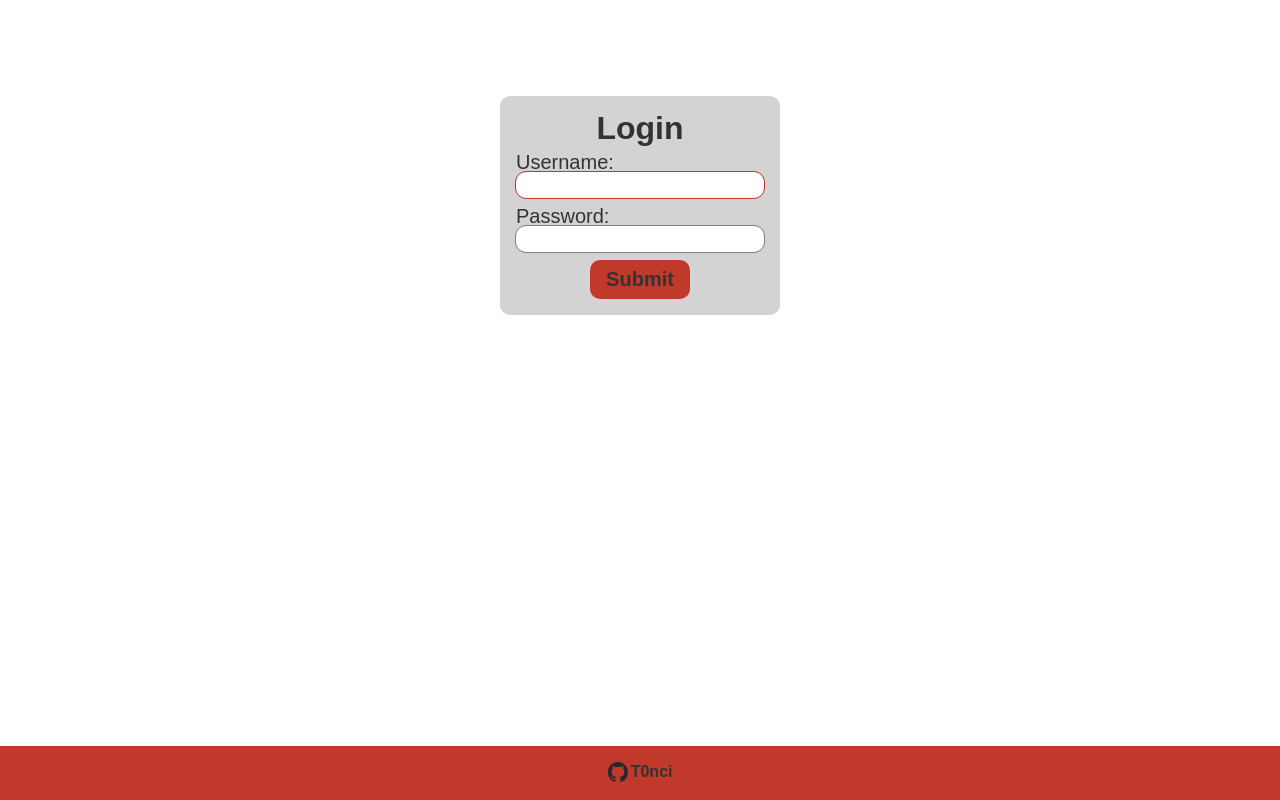
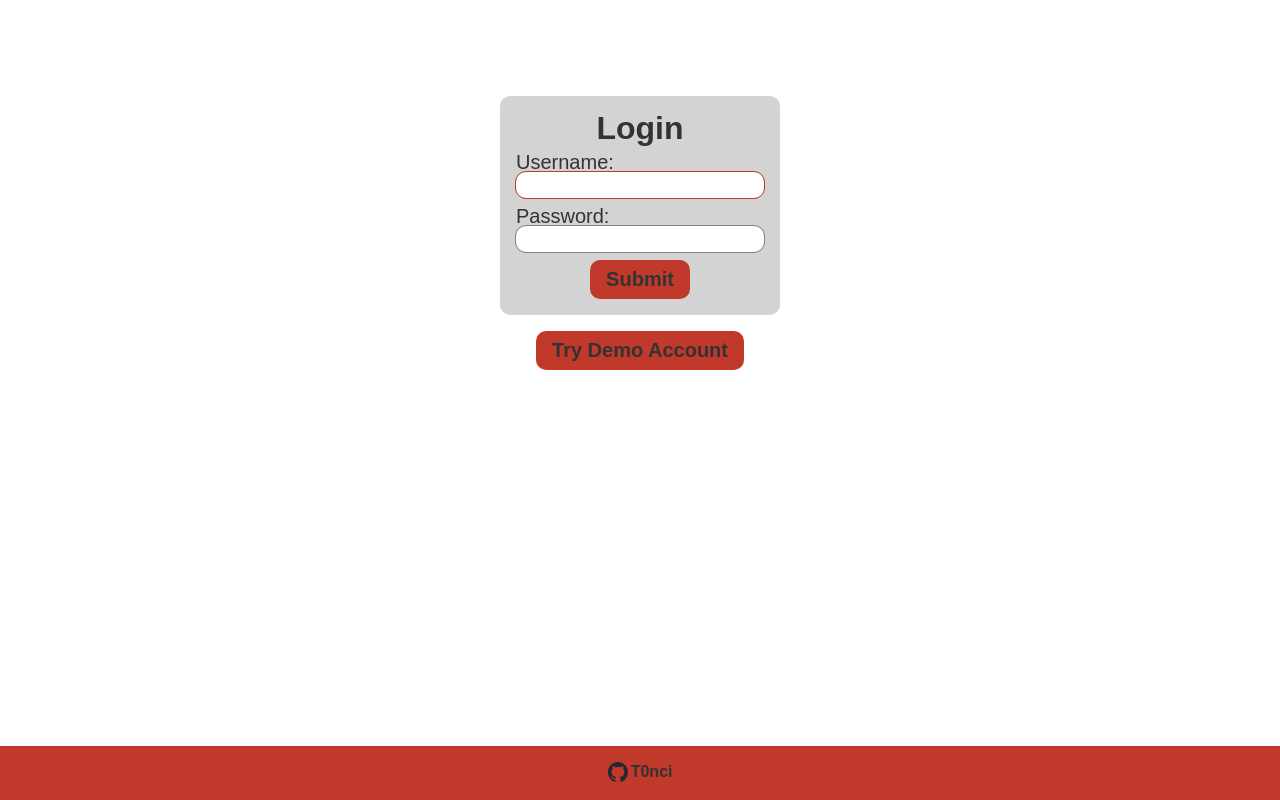
Before and after one commit to T0nci/odin-blog-author, a React (Vite) app: page /login in a window 1280 px wide. Built offline with nearby package versions, Linux system fonts and the light colour scheme.

Commit message:
Integrate DemoButton and write integration test

```diff
--- a/src/Components/Login/Login.jsx
+++ b/src/Components/Login/Login.jsx
@@ -2,6 +2,7 @@ import { useState } from "react";
 import { Navigate, useNavigate } from "react-router";
 import Footer from "../partials/Footer/Footer";
 import Errors from "../partials/Errors/Errors";
+import DemoButton from "../partials/DemoButton/DemoButton";
 import styles from "./Login.module.css";
 
 const Login = () => {
@@ -94,6 +95,11 @@ const Login = () => {
               </button>
             </div>
           </form>
+          <DemoButton
+            className={styles.demo + " " + styles.submit}
+            setErrors={setErrors}
+            navigate={navigate}
+          />
         </div>
       </main>
       <Footer />
--- a/src/Components/Login/Login.module.css
+++ b/src/Components/Login/Login.module.css
@@ -44,3 +44,8 @@
   background-color: var(--nav-footer-background, lightgray);
   cursor: pointer;
 }
+
+.demo {
+  display: block;
+  margin: 1rem auto 0;
+}
```
Also changed, not shown: 1 other file (tests, documents, lock files or other folders).
